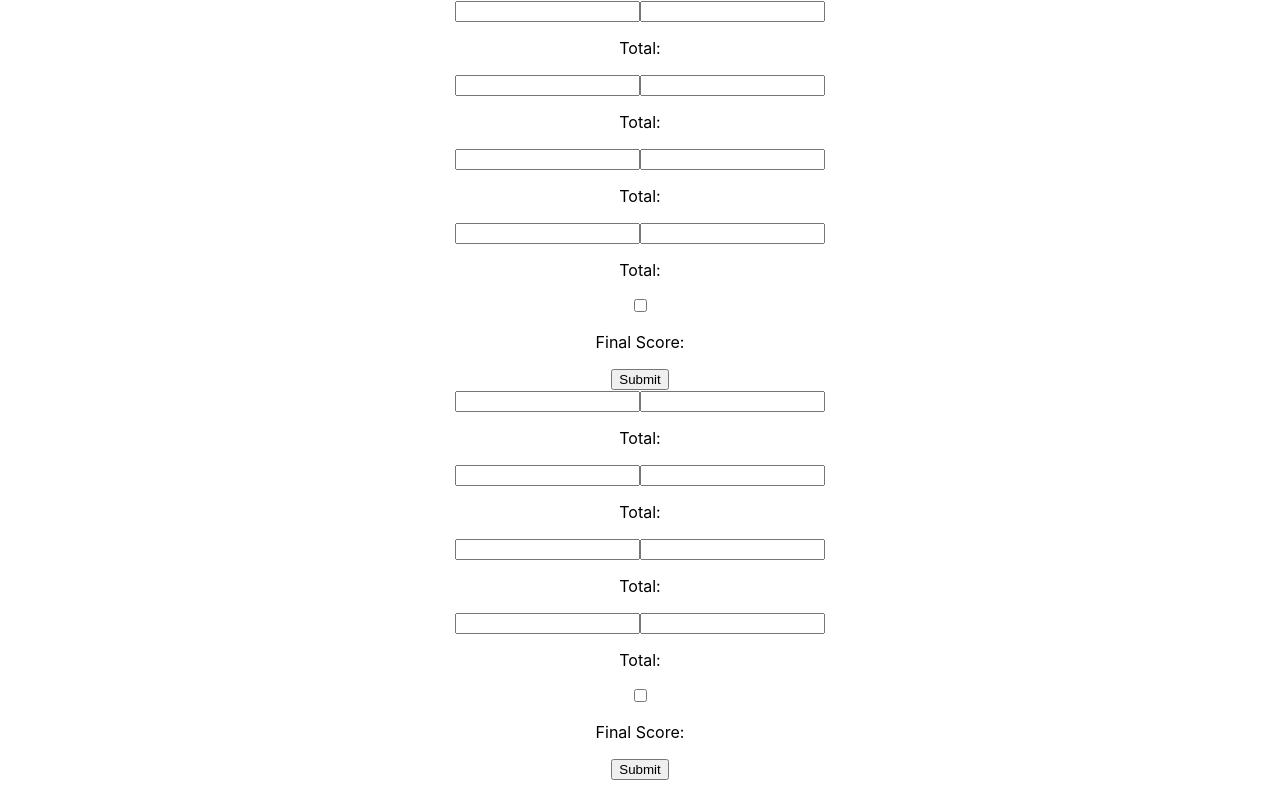
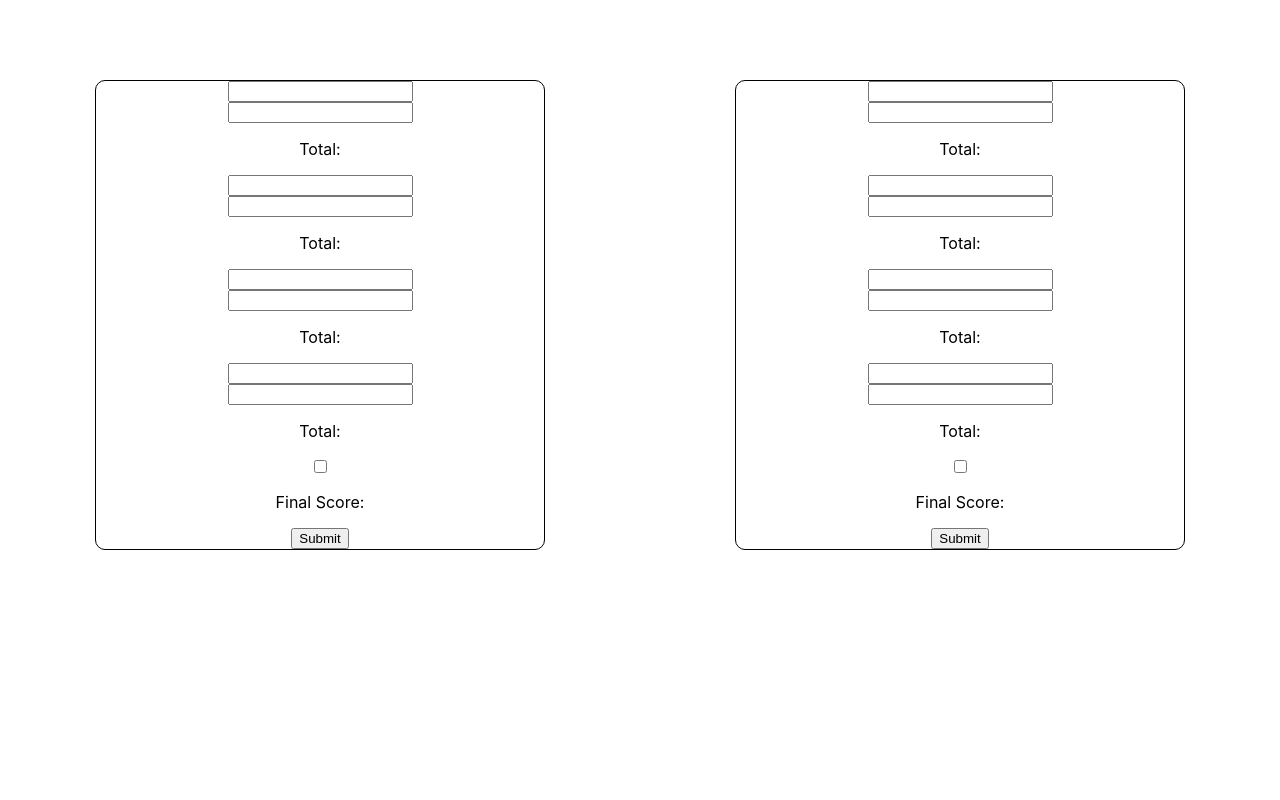
Before and after one commit to alexlamb10/shot-tracker-react, a React (Create React App) app: page / in a window 1280 px wide. Built offline with nearby package versions, Linux system fonts and the light colour scheme.

Commit message:
First styling for form

```diff
--- a/src/App.css
+++ b/src/App.css
@@ -1,38 +1,5 @@
 .App {
-  text-align: center;
+  display: flex;
+  justify-content: space-around;
+  align-items: center;
 }
-
-.App-logo {
-  height: 40vmin;
-  pointer-events: none;
-}
-
-@media (prefers-reduced-motion: no-preference) {
-  .App-logo {
-    animation: App-logo-spin infinite 20s linear;
-  }
-}
-
-.App-header {
-  background-color: #282c34;
-  min-height: 100vh;
-  display: flex;
-  flex-direction: column;
-  align-items: center;
-  justify-content: center;
-  font-size: calc(10px + 2vmin);
-  color: white;
-}
-
-.App-link {
-  color: #61dafb;
-}
-
-@keyframes App-logo-spin {
-  from {
-    transform: rotate(0deg);
-  }
-  to {
-    transform: rotate(360deg);
-  }
-}
--- /dev/null
+++ b/src/components/ShotTracker.css
@@ -0,0 +1,13 @@
+.form-div {
+    width: 35vw;
+    margin-top: 10vh;
+    border: 1px solid black;
+    border-radius: 10px;
+}
+
+.each-form {
+  display: flex;
+  justify-content: center;
+  flex-direction: column;
+  align-items: center;
+}
--- a/src/components/TrackerForm.js
+++ b/src/components/TrackerForm.js
@@ -1,9 +1,10 @@
 import React from "react";
+import "./ShotTracker.css";
 
 function TrackerForm() {
   return (
-    <div>
-      <form>
+    <div className="form-div">
+      <form className="each-form">
         <input type="number" min={0} />
         <input type="number" min={0} />
         <p>Total:</p>
```
